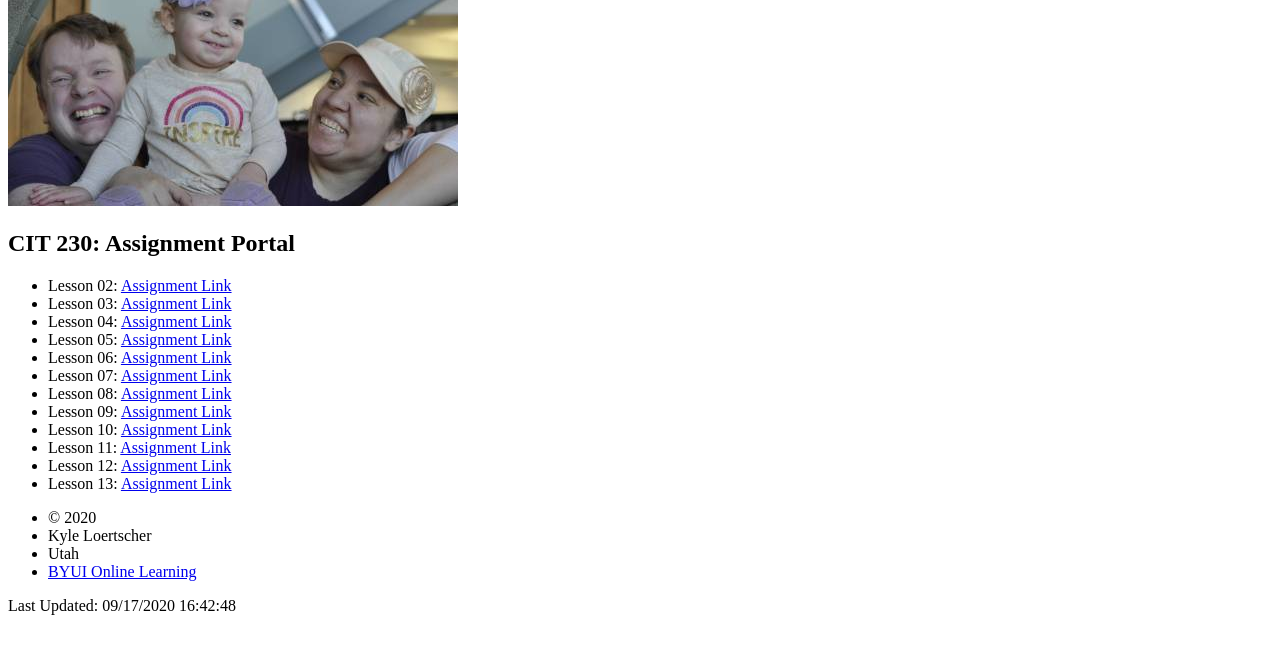
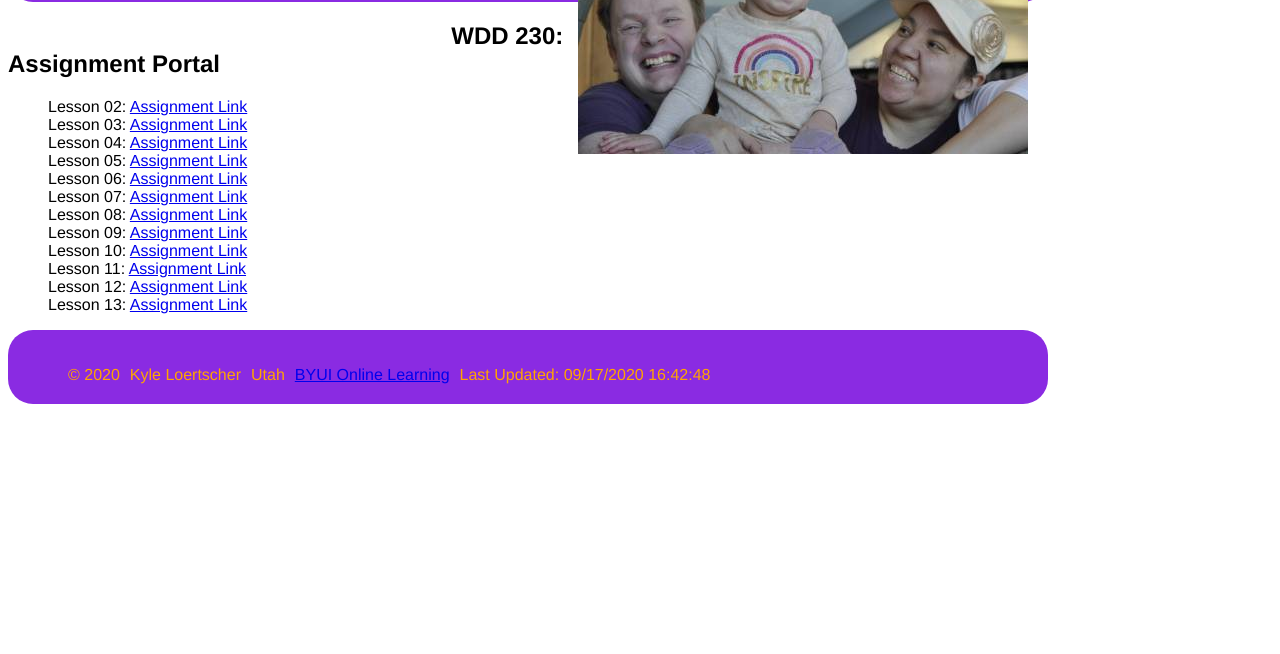
Before and after one commit to tarthron1/tarthron1.github.io, a plain HTML site: page index.html in a window 1280 px wide. Shown: the part 146-800 px from the top of the page. Drawn offline with Linux system fonts and the light colour scheme.

Commit message:
add css styling

```diff
--- /dev/null
+++ b/css/style.css
@@ -0,0 +1,42 @@
+header, footer {
+    background-color: blueviolet;
+    border-radius: 25px;
+    padding: 20px;
+    max-width: 1000px;
+    color: orange;
+}
+
+header{
+    height: 100px;
+    text-align: center;
+}
+
+body{
+    font-family: 'Franklin Gothic Medium', 'Arial Narrow', Arial, sans-serif;
+}
+
+h1 {
+    float: left;
+    font-size: 42pt;
+}
+
+img{
+    float: right;
+
+}
+
+ul{
+    list-style: none;
+}
+
+
+
+footer ul li{
+    float: left;
+    text-align: center;
+    padding-right: 10px;
+}
+
+#lastUpdated {
+    float: none;
+}
--- a/index.html
+++ b/index.html
@@ -8,6 +8,7 @@
   <title>Kyle Loertscher WDD 230</title>
   <meta name="description"
     content="Assignment portal for Kyle Loertscher in WDD 230: Web Frontend Development at Brigham Young University - Idaho. Fall semester 2020.">
+  <link rel="stylesheet" href="/css/style.css">
 </head>
 
 <body>
@@ -16,8 +17,9 @@
     <img src="img/Family_Picture_2020_optimized.jpg" alt="Kyle his wife Hayley and is 2 year old daughter Hazel">
   </header>
 
+  <main>
     <div>
-    <h2>CIT 230: Assignment Portal</h2>
+      <h2>WDD 230: Assignment Portal</h2>
     </div>
     <div>
       <ul>
@@ -35,20 +37,20 @@
         <li>Lesson 13: <a href="#">Assignment Link</a></li>
       </ul>
     </div>
-
+  </main>
   <footer>
     <div>
       <ul>
-      <li> &#169; 2020 </li>
+        <li id="currentYear"></li>
         <li>Kyle Loertscher</li>
         <li>Utah</li>
         <li><a href="https://www.byui.edu/online">BYUI Online Learning</a></li>
-    </ul></div>
+      </ul>
+    </div>
     <div id="lastUpdated"></div>
   </footer>
+  <script src="/js/lastUpdated.js"></script>
+
 </body>
-<script>
-  document.getElementById("lastUpdated").innerHTML = "Last Updated: " + document.lastModified;
-</script>
 
 </html>
--- /dev/null
+++ b/js/lastUpdated.js
@@ -0,0 +1,3 @@
+document.getElementById("lastUpdated").innerHTML = "Last Updated: " + document.lastModified;
+var date = new Date();
+document.getElementById("currentYear").innerHTML =  "&#169; " + date.getFullYear().toString();
```
Lines whose indentation alone changed are shown as unchanged.
